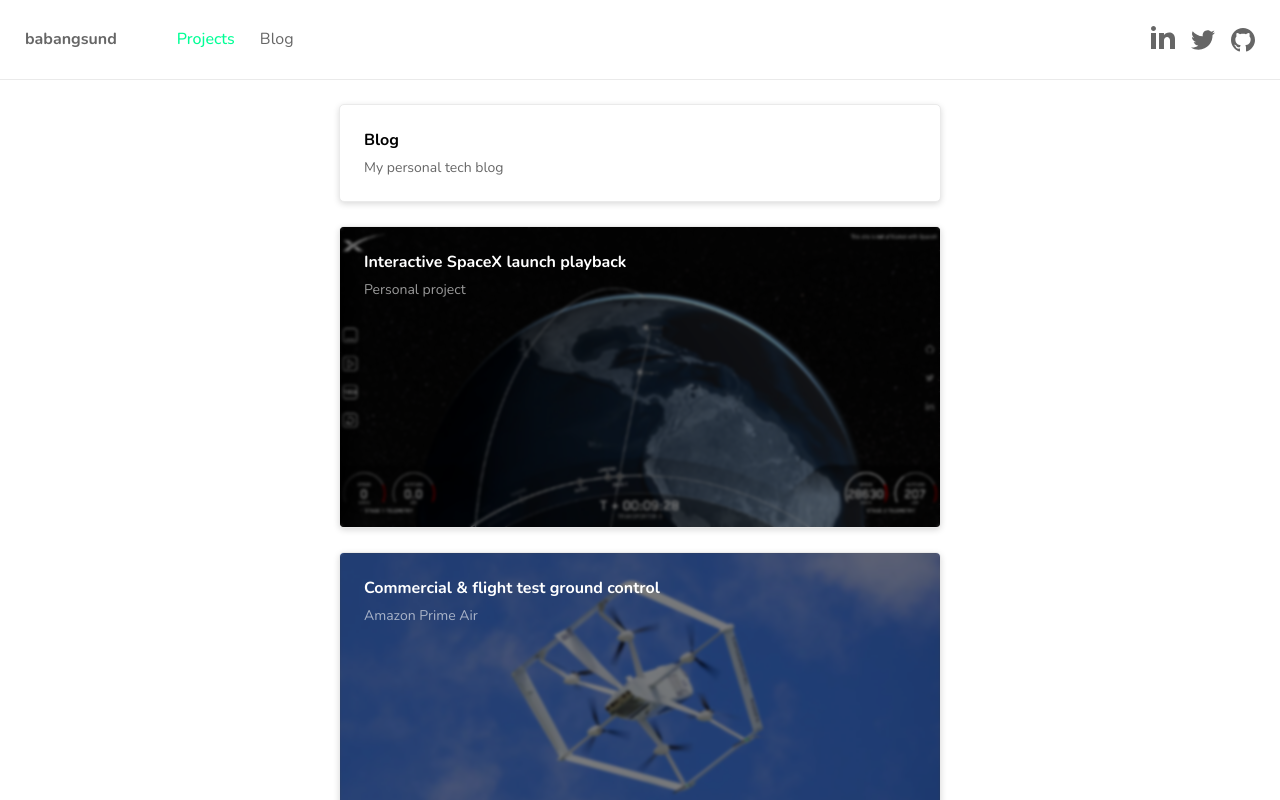
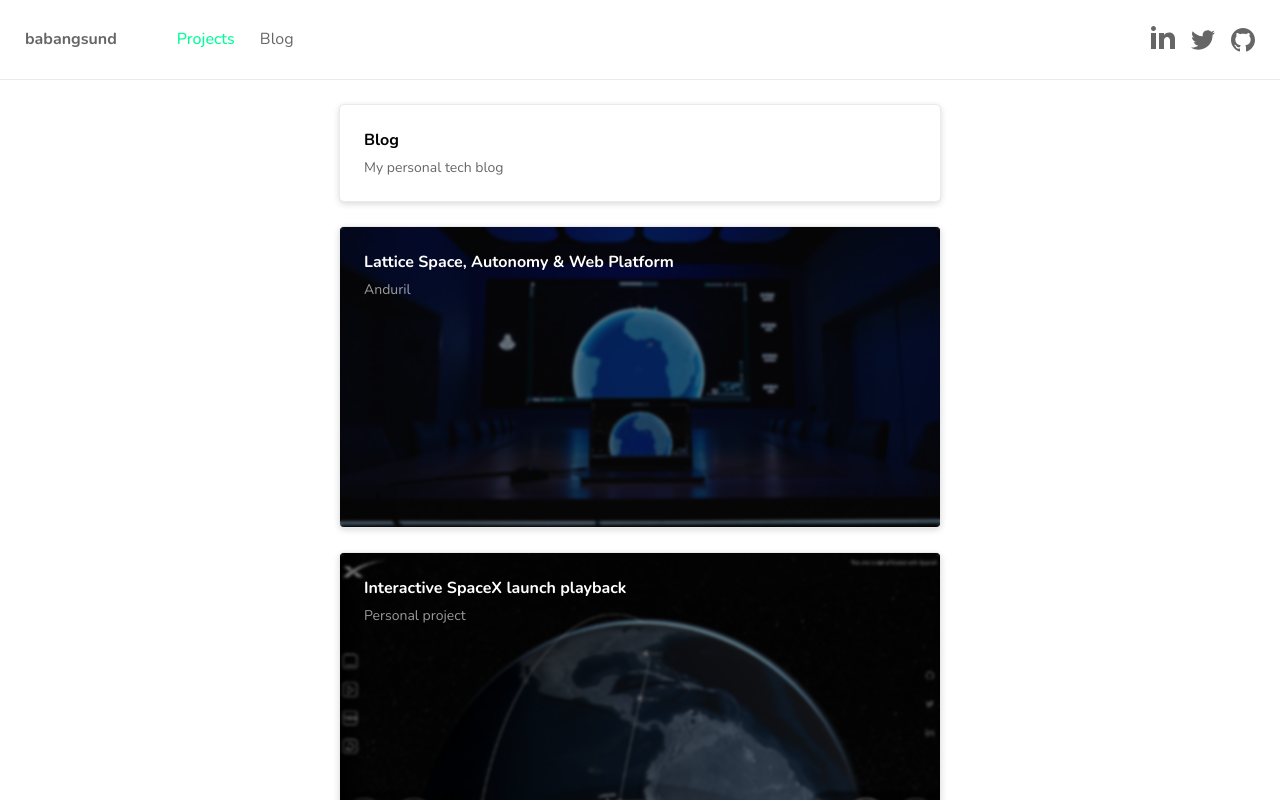
Before and after one commit to babangsund/babangsund.com, a Next.js app: page / in a window 1280 px wide. Shown: the top 800 px of the page. Built offline with nearby package versions, Linux system fonts and the light colour scheme.

Commit message:
Update index.tsx

```diff
--- a/pages/index.tsx
+++ b/pages/index.tsx
@@ -6,6 +6,13 @@
     href: "/blog",
     title: "Blog",
     description: "My personal tech blog",
+  },
+  {
+    href: "https://www.anduril.com/mission-autonomy/",
+    title: "Lattice Space, Autonomy & Web Platform",
+    description: "Anduril",
+    backgroundImg: "/projects/anduril_lattice.jpeg",
+    backgroundImgPriority: true,
   },
   {
     href: "https://notspacexlaunches.com/",
```
